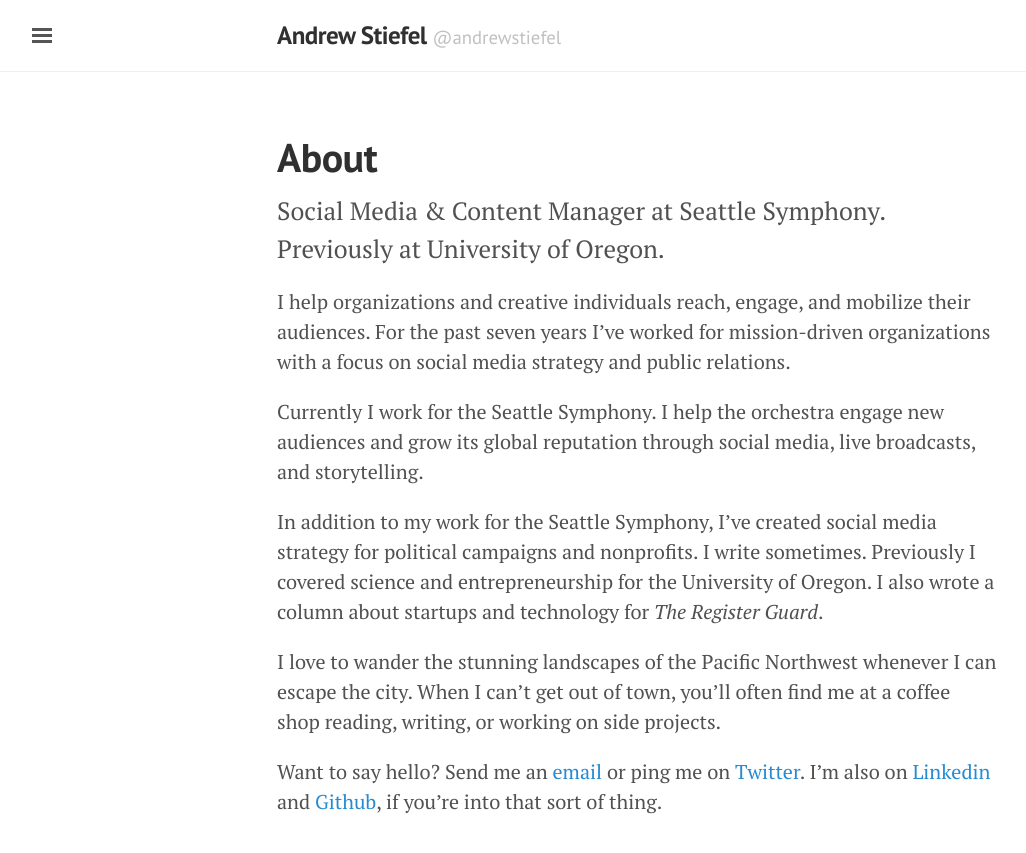
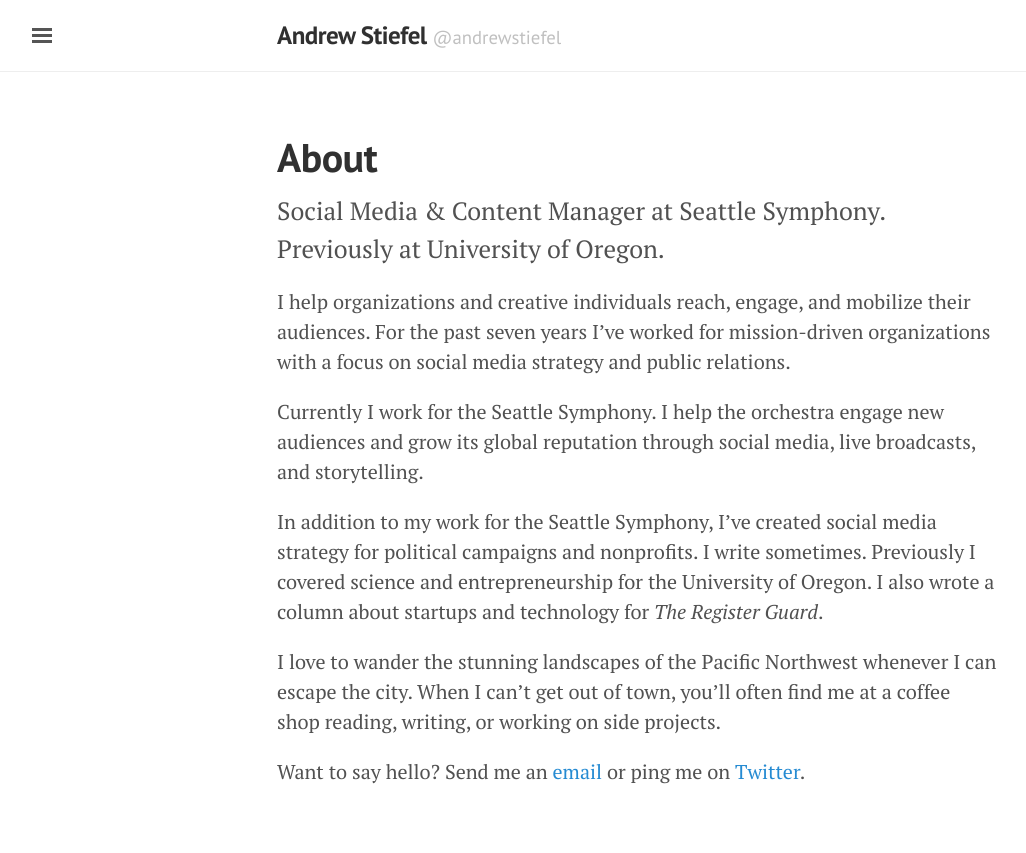
Before and after one commit to andrewstiefel/andrewstiefel.com, a Jekyll site: the page built from index.html, in a window 1280 px wide. Shown: the top 853 px of the page, without its empty margins (3-1029 px from the left). Built offline with Jekyll 4.4.1, drawn with Linux system fonts in a browser that asks for light colours.

Commit message:
Update from Forestry.io Andrew Stiefel updated index.html

```diff
--- a/index.html
+++ b/index.html
@@ -1,8 +1,8 @@
 ---
 layout: default
 title: Home
+
 ---
-
 <div class="page">
 
     <h1 class="page-title">About</h1>
@@ -17,6 +17,6 @@
 
     <p>I love to wander the stunning landscapes of the Pacific Northwest whenever I can escape the city. When I can’t get out of town, you’ll often find me at a coffee shop reading, writing, or working on side projects.</p>
 
-    <p>Want to say hello? Send me an <a href="mailto:andrew@andrewstiefel.com">email</a> or ping me on <a href="https://twitter.com/andrewstiefel">Twitter</a>. I’m also on <a href="https://www.linkedin.com/in/andrewstiefel">Linkedin</a> and <a href="https://github.com/andrewstiefel">Github</a>, if you’re into that sort of thing.</p>
+    <p>Want to say hello? Send me an <a href="mailto:andrew@andrewstiefel.com">email</a> or ping me on <a href="https://twitter.com/andrewstiefel">Twitter</a>.
 
 </div>
```
